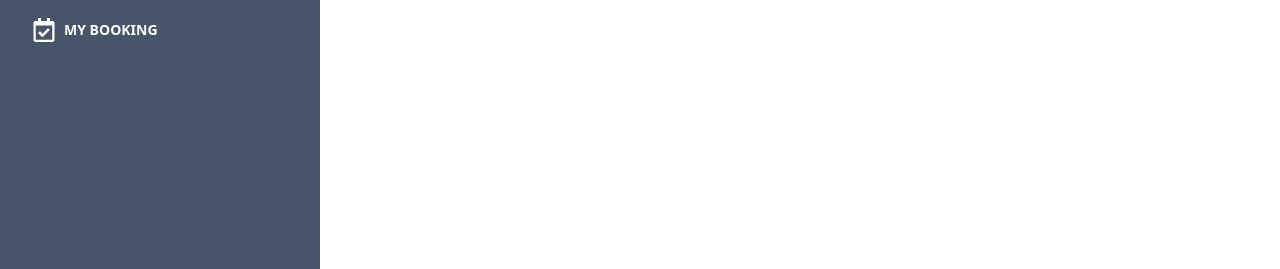
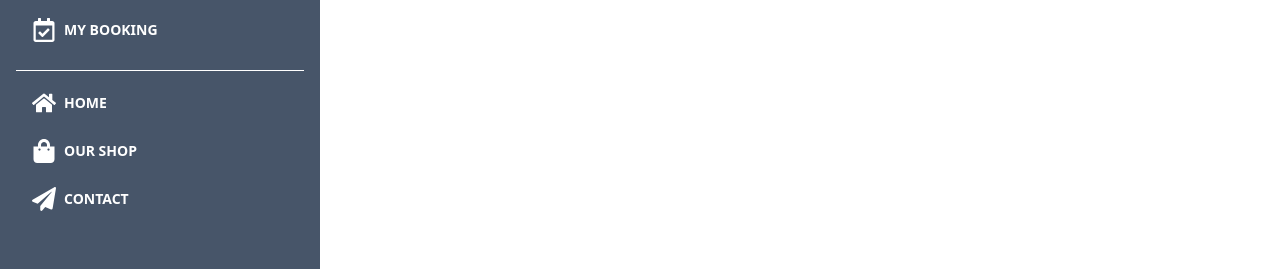
Before and after one commit to 14HAK/mern_2023_resturent_client, a React (Vite) app: page /dashboard in a window 1280 px wide. Shown: the part 246-515 px from the top of the page. Built offline with nearby package versions, Linux system fonts and the light colour scheme; no server answers.

Commit message:
some modification

```diff
--- a/src/Dashboard.jsx
+++ b/src/Dashboard.jsx
@@ -3,8 +3,10 @@ import {
   FaCartPlus,
   FaHome,
   FaNewspaper,
+  FaPaperPlane,
   FaRegCalendarCheck,
   FaRegStar,
+  FaShoppingBag,
   FaWallet,
 } from 'react-icons/fa';
 import useFetchCart from './component/Hooks/useFetchCart';
@@ -79,6 +81,35 @@ const Dashboard = () => {
                   MY BOOKING
                 </Link>
               </li>
+
+              <span className='h-[1px] w-full my-3 bg-white'></span>
+
+              <li className='hover:bg-slate-200 mb-2 hover:text-slate-800 font-semibold rounded-md duration-500'>
+                <Link to={'/home'}>
+                  <span className='text-2xl'>
+                    <FaHome></FaHome>
+                  </span>{' '}
+                  HOME
+                </Link>
+              </li>
+
+              <li className='hover:bg-slate-200 mb-2 hover:text-slate-800 font-semibold rounded-md duration-500'>
+                <Link to={'/our_shop'}>
+                  <span className='text-2xl'>
+                    <FaShoppingBag></FaShoppingBag>
+                  </span>{' '}
+                  OUR SHOP
+                </Link>
+              </li>
+
+              <li className='hover:bg-slate-200 mb-2 hover:text-slate-800 font-semibold rounded-md duration-500'>
+                <Link to={'/contact_us'}>
+                  <span className='text-2xl'>
+                    <FaPaperPlane></FaPaperPlane>
+                  </span>{' '}
+                  CONTACT
+                </Link>
+              </li>
             </ul>
           </div>
         </div>
--- a/src/component/ourShop/OurShop.jsx
+++ b/src/component/ourShop/OurShop.jsx
@@ -8,7 +8,7 @@ const OurShop = () => {
 
   return (
     <div>
-      <SectionTitle title={'our manus'}></SectionTitle>
+      <SectionTitle title={'our shop'}></SectionTitle>
       <div className='grid grid-cols-4 gap-5 pb-10'>
         {data?.map((item, index) => (
           <Card key={index} item={item}></Card>
```
